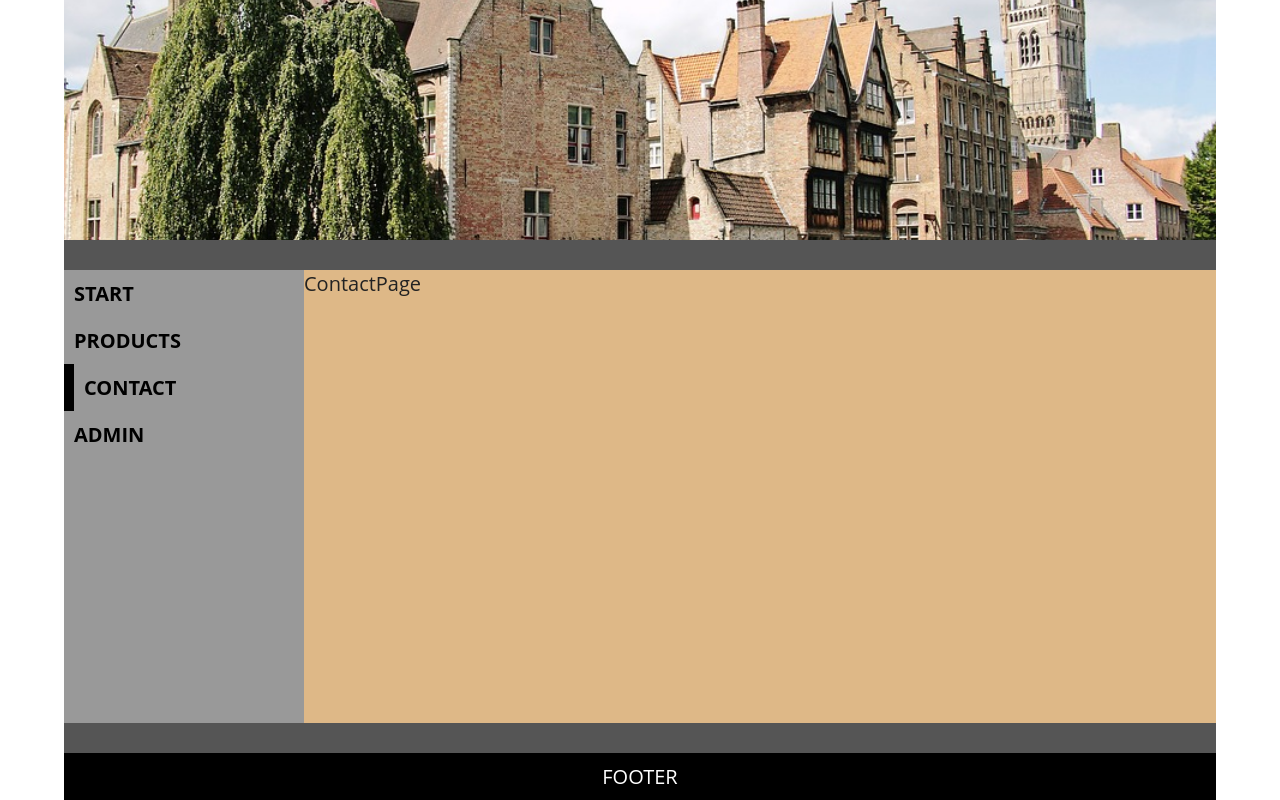
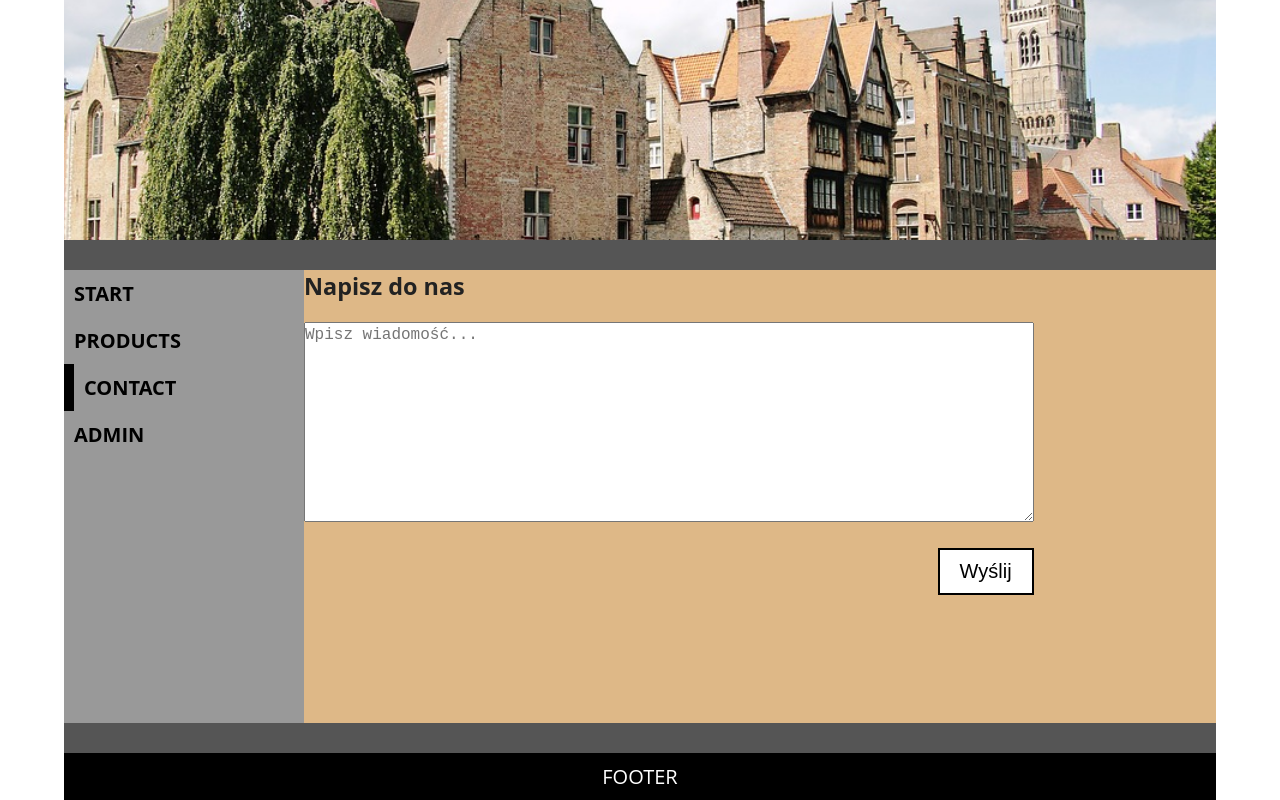
Before and after one commit to mateuszkalisz/kursReactJS, a React (Create React App) app in the folder 8.CreateReactApp/11.ReactRouter_BasicPage_SPA/myapp/: page /contact in a window 1280 px wide. Built offline with nearby package versions, Linux system fonts and the light colour scheme.

Commit message:
create form and prompt to safe when change page

```diff
--- a/8.CreateReactApp/11.ReactRouter_BasicPage_SPA/myapp/src/pages/ContactPage.js
+++ b/8.CreateReactApp/11.ReactRouter_BasicPage_SPA/myapp/src/pages/ContactPage.js
@@ -1,9 +1,41 @@
-import React from 'react';
+import React,{Component} from 'react';
+import '../styles/ContactPage.css';
+import {Prompt} from 'react-router-dom';
 
-const ContactPage = () =>{
-    return(
-        <div>ContactPage</div>
-    )
+class ContactPage extends Component{
+
+    state ={
+        value: '',
+    }
+
+    handleSubmit = (e) =>{
+        e.preventDefault();
+        this.setState({
+            value: '',
+        })
+    }
+
+    handleChange = (e) =>{
+        this.setState({
+            value: e.target.value,
+        })
+    }
+
+    render(){
+        return(
+            <div className="contact">
+                <form onSubmit={this.handleSubmit}>
+                    <h3>Napisz do nas</h3>
+                    <textarea value={this.state.value} onChange={this.handleChange} placeholder="Wpisz wiadomość..."></textarea>
+                    <button >Wyślij</button>
+                </form>
+                <Prompt
+                    when={this.state.value}
+                    message="masz niewypełniony formularz, czy na pewno chcesz opuścić tę stronę?"
+                />
+            </div>
+        )
+    }
 }
 
 export default ContactPage;
--- /dev/null
+++ b/8.CreateReactApp/11.ReactRouter_BasicPage_SPA/myapp/src/styles/ContactPage.css
@@ -0,0 +1,23 @@
+.contact textarea{
+    font-size: 16px;
+    width: 80%;
+    min-height: 200px;
+    margin: 20px 0;
+    line-height: 1.6;
+}
+
+.contact button{
+    display: block;
+    margin: 0 20% 0 auto;
+    border: 2px solid black;
+    background-color: #fff;
+    padding: 10px 20px;
+    cursor: pointer;
+    font-size: 20px;
+    transition: 0.2s;
+}
+
+.contact button:hover{
+    color: yellow;
+    background-color: black;
+}
```
